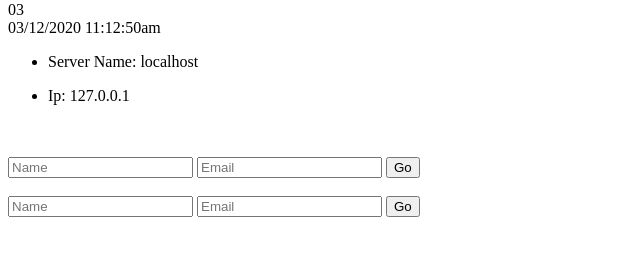
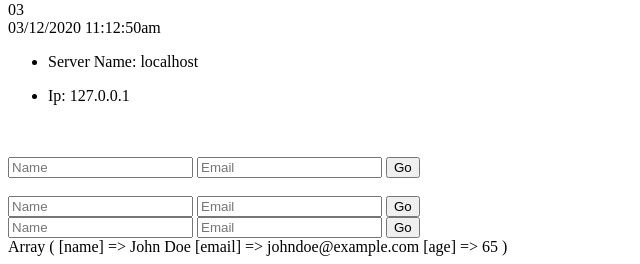
Before and after one commit to ValentinHLica/learning-php, a PHP site: page / in a window 1280 px wide. Shown: the part 921-1185 px from the top of the page, without its empty margins (0-640 px from the left). Before the commit the page ends 1138 px from the top, so only its background shows below. Run offline with PHP 8.4, Linux system fonts and the light colour scheme.

Commit message:
Filter/Validation

```diff
--- a/index.php
+++ b/index.php
@@ -221,9 +221,58 @@
     </form>
     <?php
         if (isset($_POST["name"]) || isset($_POST["email"])) {
-            echo "User Name: ". $_POST["name"] . "<br> Email Address: ". $_POST["email"];
+            echo "User Name: ". $_POST["name"] . "<br> Email Address: ". $_POST["email"] . "<br>";
         };
     ?>
 
+    <!-- Filter/Validation -->
+    <?php
+        if (filter_has_var(INPUT_POST,"name") && filter_has_var(INPUT_POST,"email")) {
+           echo "Your name is ".$_POST["name"]. "and your email is ". $_POST["email"];
+
+           echo "<br>";
+
+           // or filter_var($_POST["email"], FILTER_VALIDATE_EMAIL)
+           if (filter_input(INPUT_POST,"email",FILTER_VALIDATE_EMAIL)) {
+               echo "Good Email <br>";
+           } else {
+               echo "Bad Email: ";
+               echo filter_var($_POST["email"],FILTER_SANITIZE_EMAIL);
+           }
+        }
+    ?>
+
+    <form action="<?php echo $_SERVER["PHP_SELF"]; ?>" method="post">
+        <input type="text" placeholder="Name" name="name">
+        <input type="text" placeholder="Email" name="email">
+        <input type="submit" value="Go">
+    </form>
+
+    <?php
+        $inputs = array(
+            "name"=>"John Doe",
+            "email"=>"johndoe@example.com",
+            "age"=>65
+        );
+
+        $filters = array(
+            "name"=>array(
+                "filter"=>FILTER_CALLBACK,
+                "options"=>"ucwords"
+            ),
+            "email"=>FILTER_SANITIZE_EMAIL,
+            "age"=>array(
+                "filter"=>FILTER_VALIDATE_INT,
+                "options"=>array(
+                    "min_range"=>5,
+                    "max_range"=>100
+                )
+            )
+        );
+
+        print_r(filter_var_array($inputs,$filters));
+    ?>
+
+
 </body>
 </html>
```
